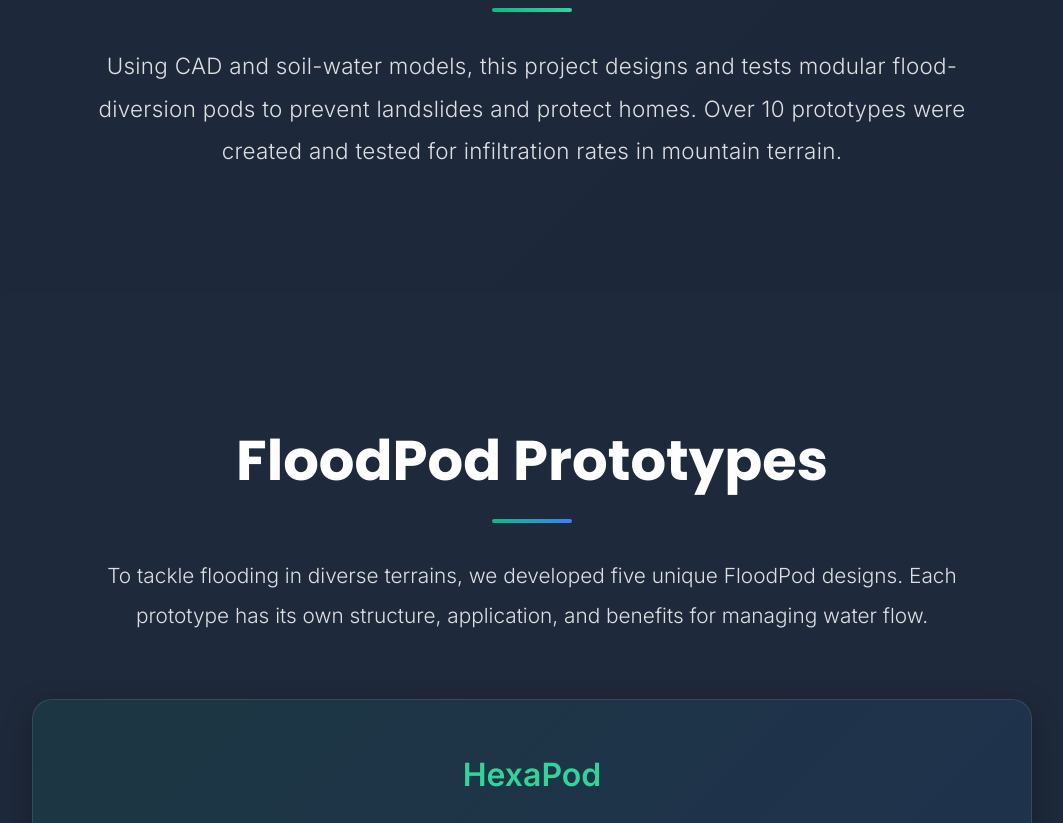
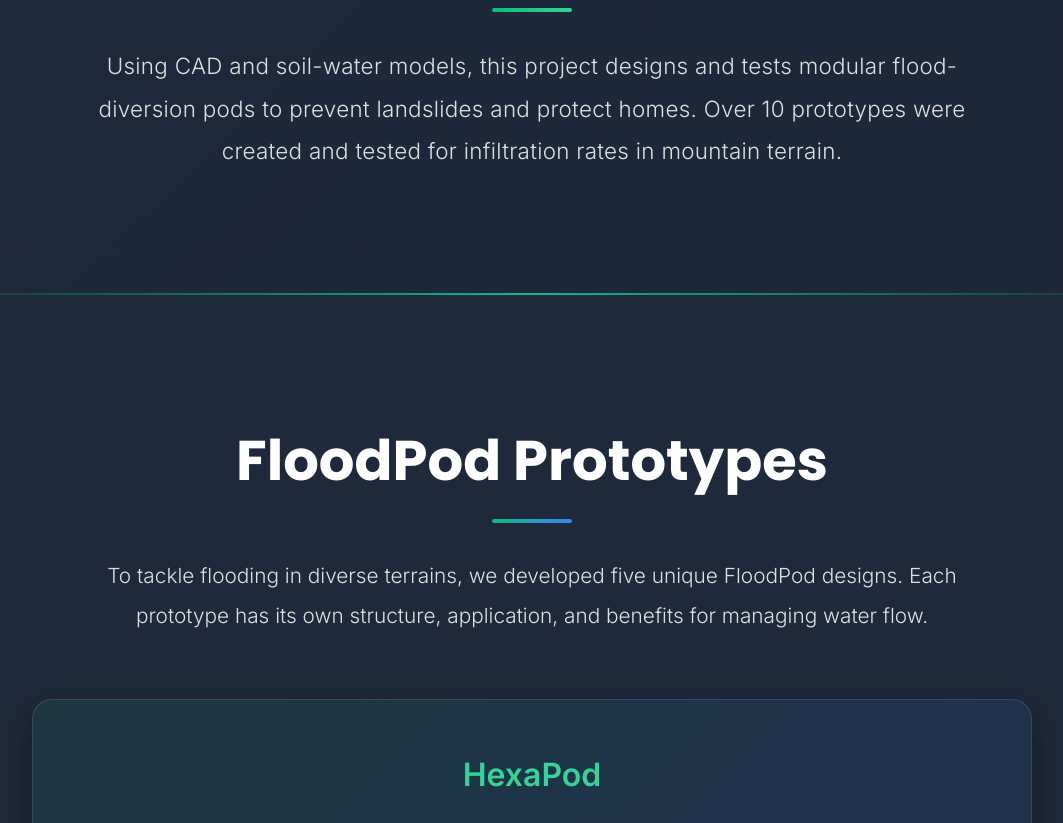
Before and after one commit to rimmi-sheikh/floodpoddesign, a website: page index.html in a window 1280 px wide. Shown: the part 1018-1841 px from the top of the page, without its empty margins (108-1171 px from the left). Drawn offline with Linux system fonts and the light colour scheme.

Commit message:
Update style.css

```diff
--- a/style.css
+++ b/style.css
@@ -575,6 +575,16 @@ body {
   font-weight: 300;
 }
 
+#floodpods::before {
+  content: '';
+  position: absolute;
+  top: 0;
+  left: 0;
+  right: 0;
+  height: 2px;
+  background: linear-gradient(90deg, transparent, var(--nature-green), transparent);
+}
+
 .pod-card {
   background: linear-gradient(135deg, rgba(16, 185, 129, 0.1), rgba(59, 130, 246, 0.1));
   border: 1px solid rgba(255, 255, 255, 0.1);
```
